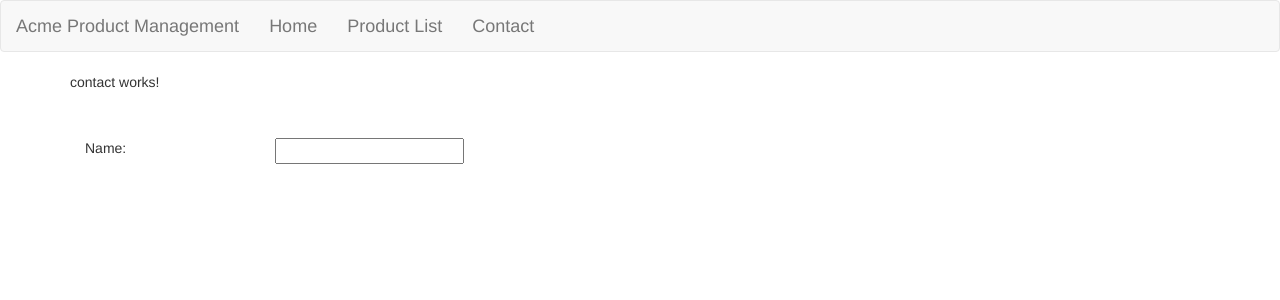
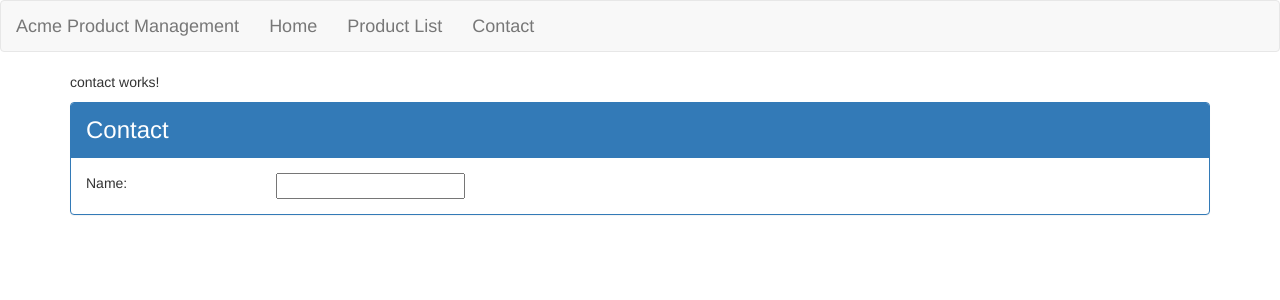
Before and after one commit to fduartej/AngularDemo, an Angular app: page /contact in a window 1280 px wide. Shown: the top 300 px of the page. Built offline with nearby package versions, Linux system fonts and the light colour scheme.

Commit message:
Agregando Cambios al Form

```diff
--- a/src/app/contact/contact.component.css
+++ b/src/app/contact/contact.component.css
@@ -0,0 +1,3 @@
+thead {
+    color: #337AB7;
+}
--- a/src/app/contact/contact.component.html
+++ b/src/app/contact/contact.component.html
@@ -3,6 +3,7 @@
 </p>
 
 
+<div class='panel panel-primary'>
   <div class='panel-heading'>
           {{pageTitle}}
   </div>
@@ -14,3 +15,4 @@
               </div>
           </div>
   </div>
+</div>
--- a/src/app/contact/contact.component.ts
+++ b/src/app/contact/contact.component.ts
@@ -7,6 +7,8 @@ import { Component, OnInit } from '@angular/core';
 })
 export class ContactComponent implements OnInit {
 
+   pageTitle: string = 'Contact';
+
   constructor() { }
 
   ngOnInit() {
```
Lines whose indentation alone changed are shown as unchanged.
